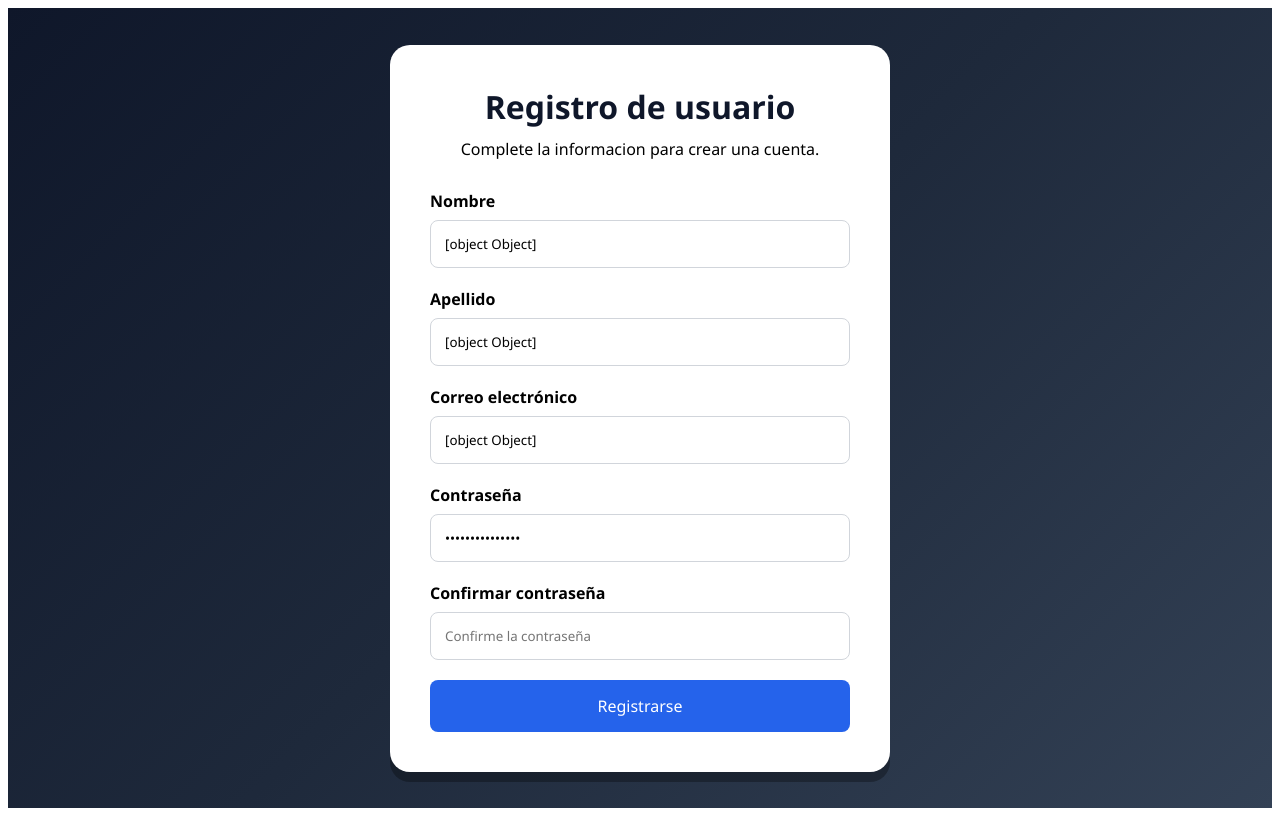
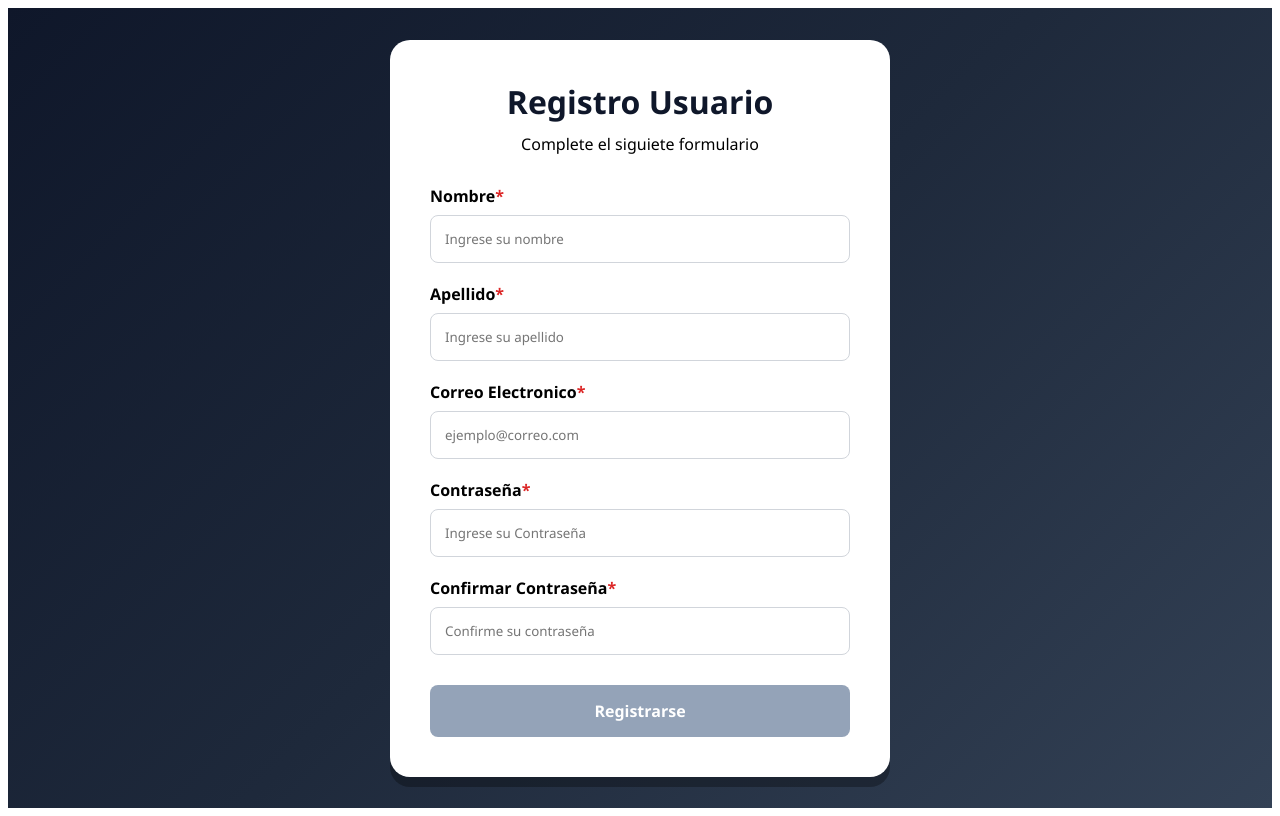
Before and after one commit to BryanAlexander-Reyes/frontend_proyecto, an Angular app: page /register in a window 1280 px wide. Built offline with nearby package versions, Linux system fonts and the light colour scheme.

Commit message:
se genero un nuevo prototipo de registro

```diff
--- a/src/app/pages/register/register.css
+++ b/src/app/pages/register/register.css
@@ -60,6 +60,11 @@
 .form-group input:focus{
     outline: none;
     border-color: #2563eb;
+    box-shadow: 0 0 8px rgba(37, 99, 2035, .25);
+}
+
+span{
+    color: #dc2626;
 }
 
 /* style boton */
@@ -74,8 +79,36 @@ button{
     font-size: 16px;
     cursor: pointer;
     transition:.3s;
+    font-weight: 600;
+    margin-top:10px;
+}
+
+button:hover:not(:disabled){
+    background: #1d4ed8;
+    transform: translate(-2px);
 }
 
 button:hover{
     background: #1d4ed8;
 }
+
+button:disabled{
+    background: #94a3b8;
+    cursor:not-allowed;
+}
+
+.error{
+    display: block;
+    margin-top: 6px;
+    color: #dc2626;
+    font-size: 13px;
+    font-weight: 500;
+}
+
+input.ng-invalid.ng-touched{
+    border:2px solid #dc2626;
+}
+
+input.ng-valid.ng-touched{
+    border:solid #16a34a;
+}
--- a/src/app/pages/register/register.html
+++ b/src/app/pages/register/register.html
@@ -1,63 +1,117 @@
-<!-- contenedor prinpipal -->
 <div class="register-container">
-    <!--  -->
     <div class="register-card">
         <div class="header">
-            <h1>Registro de usuario</h1>
-            <p>Complete la informacion para crear una cuenta.</p>
+            <h1>Registro Usuario</h1>
+            <p>Complete el siguiete formulario</p>
         </div>
+
+        <!-- inicio de formulario reactivo -->
+        <!-- primero se registra para conectar el usuario y el otro es el registro de usuario -->
+        <form [formGroup]="registerForm" (ngSubmit)="registroUsuario()">
+            <!-- campo nombre -->
             <div class="form-group">
-            <label for="nombre">Nombre</label>
+                <label for="nombre">Nombre<span>*</span></label>
                 <input
                 id="nombre"
                 type="text"
-            name='nombre'
                 placeholder="Ingrese su nombre"
-            [(ngModel)]="nombre"
-        >
+                formControlName="nombre">
+
+                <!-- Mensaje de error -->
+                 <!-- touched es cuando este dentro del input y && es para que  se cumpla las dos -->
+                 @if(nombre?.touched && nombre?.invalid){
+                    <small class="error">
+                        @if(nombre?.errors?.['required']){
+                            El nombre es obligatorio
+                        }
+                        @if (nombre?.errors?.['mindlength']) {
+                            El nombre debe de tener minimo 3 caracteres.
+                        }
+                    </small>
+                 }
             </div>
             <div class="form-group">
-            <label for="apellido">Apellido</label>
+                <label for="apellido">Apellido<span>*</span></label>
                 <input
                 id="apellido"
                 type="text"
-            name="apellido"
-            placeholder="ingrese su apellido"
-            [(ngModel)]="apellido"
+                placeholder="Ingrese su apellido"
+                formControlName="apellido"
                 >
+                @if(apellido?.touched && apellido?.invalid){
+                    <small class="error">
+                        @if (apellido?.errors?.['required']){
+                            El campo apellido es obligatorio
+                        }
+                        @if(apellido?.errors?.['mindlength']){
+                            El apellido debe tener minimo 3 caracteres
+                        }
+                    </small>
+                }
             </div>
             <div class="form-group">
-            <label for="correo">Correo electrónico</label>
+                <label for="correo">Correo Electronico<span>*</span></label>
                 <input
                 id="correo"
                 type="email"
-            name="correo"
-            placeholder="Ejemplo@correo.com"
-            [(ngModel)]="correo"
+                placeholder="ejemplo@correo.com"
+                formControlName="correo"
                 >
+                @if(correo?.touched && correo?.invalid){
+                    <small class="error">
+                        @if (correo?.errors?.['required']) {
+                            El correo es obligatorio
+                        }
+                        @if (correo?.errors?.['email']) {
+                            El formato del correo es incorrecto
+                        }
+                    </small>
+                }
             </div>
             <div class="form-group">
-            <label for="password">Contraseña</label>
-            <input
+                <label for="password">Contraseña<span>*</span></label>
+                <input type="password"
                 id="password"
-            type="password"
-            name="password"
-            placeholder="ingrese su contraseña"
-            [(ngModel)]="password"
+                placeholder="Ingrese su Contraseña"
+                formControlName="password"
                 >
+                @if (password?.touched && password?.invalid) {
+                    <small class="error">
+                        @if (password?.errors?.['required']) {
+                            La contraseña es obligatoria
+                        }
+                        @if (password?.errors?.['minlength']){
+                            La contraseña debe de tener 8 Caracteres
+                        }
+                        @if (password?.errors?.['pattern']) {
+                            Debe contener una Mayuscula, una minuscula,numero y un caracter especial.
+                        }
+                    </small>
+                }
             </div>
             <div class="form-group">
-            <label for="confirmarPassword">Confirmar contraseña</label>
-            <input
+                <label for="confirmarPassword">Confirmar Contraseña<span>*</span></label>
+                <input type="password"
                 id="confirmarPassword"
-            type="password"
-            name="confirmarPassword"
-            placeholder="Confirme la contraseña"
-            [(ngModel)]="confirmarpassword"
-            >
+                placeholder="Confirme su contraseña"
+                formControlName="confirmarPassword">
+                @if (confirmarPassword?.touched && confirmarPassword?.invalid) {
+                    <small class="error">
+                        @if(confirmarPassword?.errors?.['required']){
+                            Debe confirmar contraseña
+                        }
+                    </small>
+                }
+                <!-- Error de confirmacion de contraseña -->
+                 @if (registerForm.errors?.['passwordNoCoincide'] && confirmarPassword?.touched){
+                    Las contraselñas no coinciden
+                 }
+
             </div>
-        <button type="button" (click)="registroUsuario()">
-            Registrarse
-        </button>
+
+            <button type="submit" [disabled]="registerForm.invalid">Registrarse</button>
+        </form>
+
+
     </div>
 </div>
```
Lines whose indentation alone changed are shown as unchanged.
